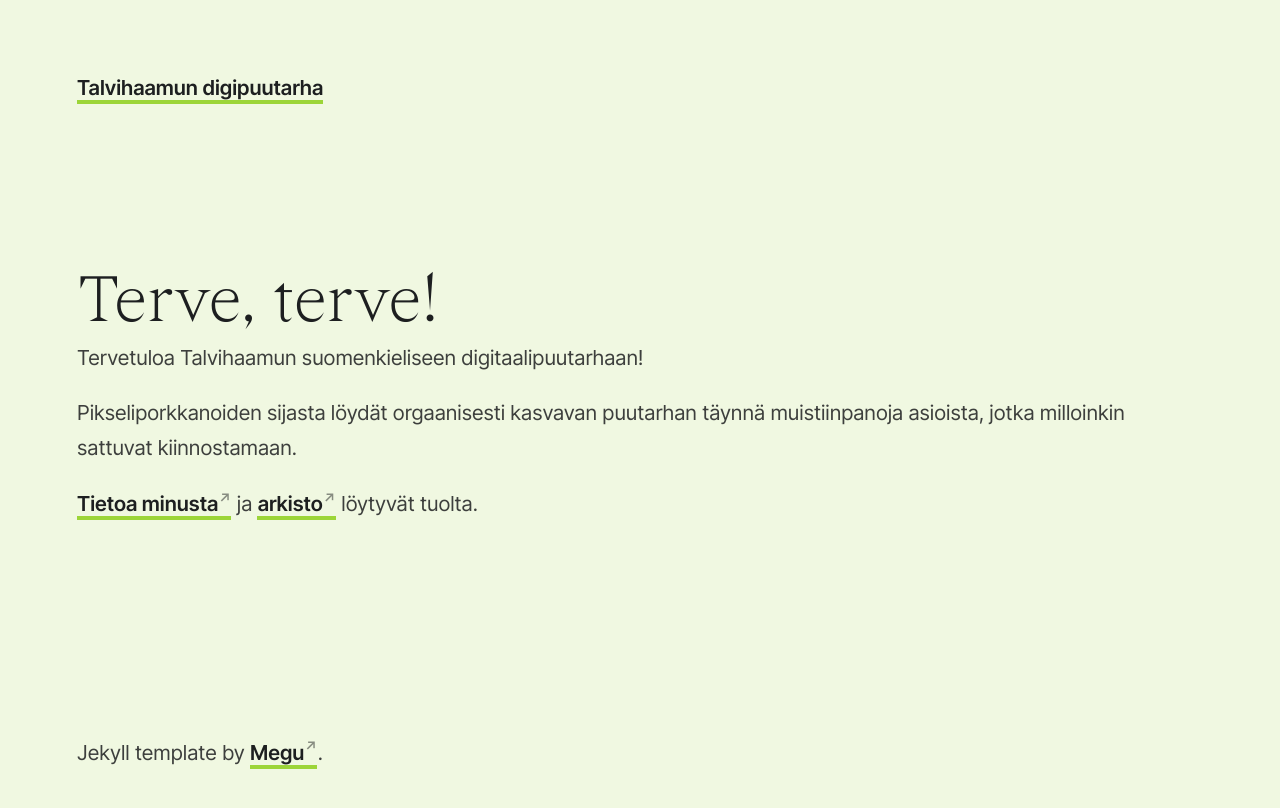
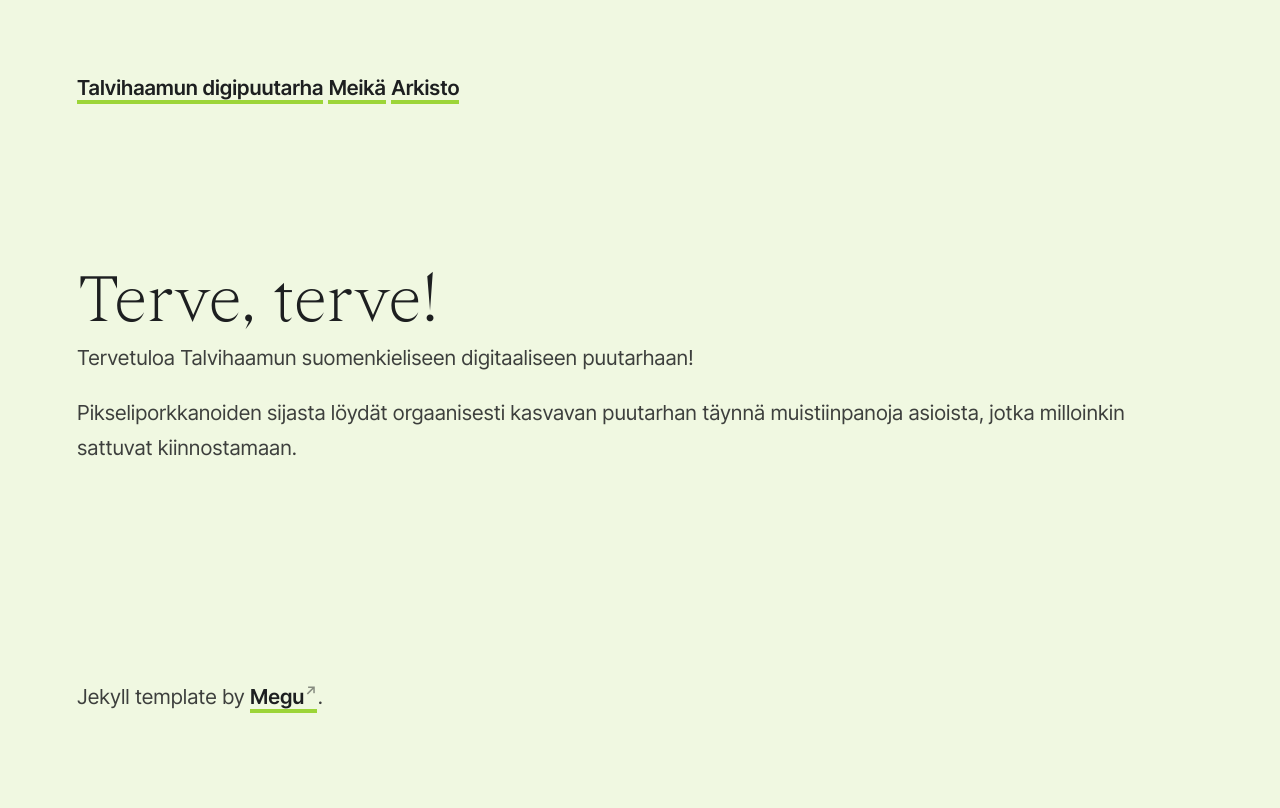
Before and after one commit to naavaparta/winterghost, a Jekyll site: the page built from index.md, in a window 1280 px wide. Shown: the top 808 px of the page. Built offline with Jekyll 4.4.1, drawn with Linux system fonts in a browser that asks for light colours.

Commit message:
navigaatiomuokkaus

```diff
--- a/_includes/nav.html
+++ b/_includes/nav.html
@@ -1,3 +1,5 @@
 <div>
   <a class="internal-link" href="/"><b>{{ site.title }}</b></a>
+  <a class="internal-link" href="_pages/about.md"><b>Meikä</b></a>
+  <a class="internal-link" href="_pages/archive.md"><b>Arkisto</b></a>
 </div>
--- a/index.md
+++ b/index.md
@@ -4,8 +4,6 @@ title: Terve, terve!
 id: home
 ---
 
-Tervetuloa Talvihaamun suomenkieliseen digitaalipuutarhaan!
+Tervetuloa Talvihaamun suomenkieliseen digitaaliseen puutarhaan!
 
 Pikseliporkkanoiden sijasta löydät orgaanisesti kasvavan puutarhan täynnä muistiinpanoja asioista, jotka milloinkin sattuvat kiinnostamaan.
-
-<a href="_pages/about.md">Tietoa minusta</a> ja <a href="_pages/archive.md">arkisto</a> löytyvät tuolta.
```
